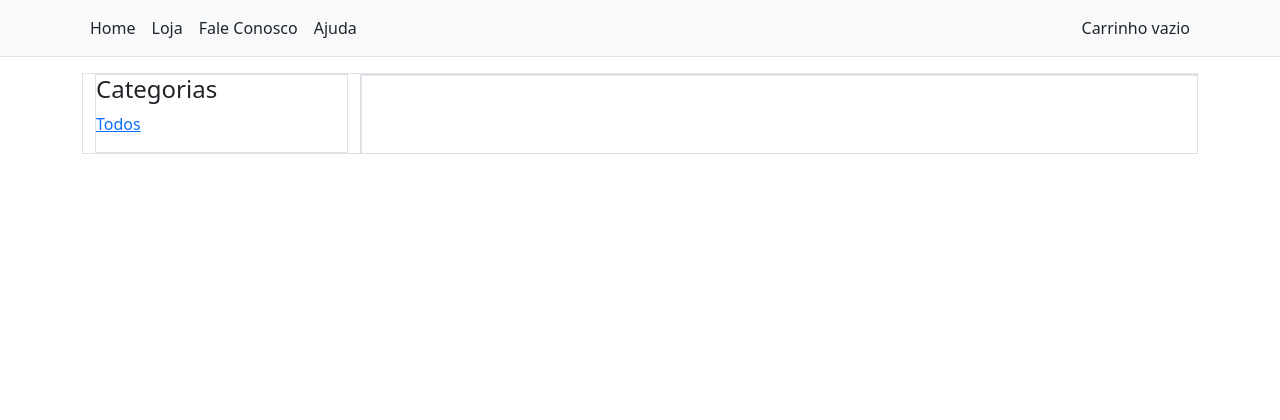
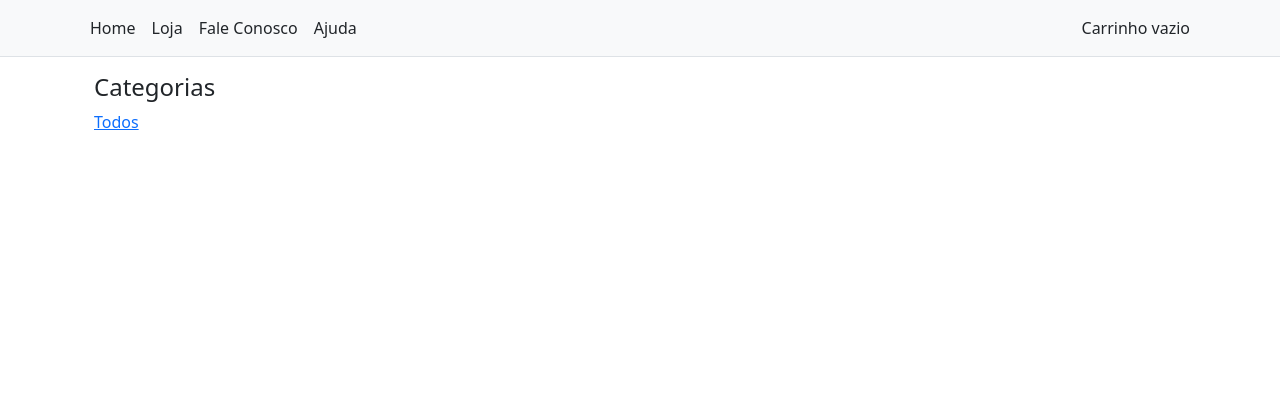
Before and after one commit to filipevsco/lojavirtual-altabooks, a Django app: template prj_lojavirtual/templates/produto/listar.html in a window 1280 px wide. Shown: the top 420 px of the page. Run offline with Django 3.2, Linux system fonts and the light colour scheme; the template is opened without the code that fills it, so the values that code supplies are empty; some libraries are stand-ins or nearby versions.

Commit message:
melhorias

```diff
--- a/prj_lojavirtual/templates/produto/listar.html
+++ b/prj_lojavirtual/templates/produto/listar.html
@@ -10,10 +10,10 @@
 
 {% block conteudo %}
     <div class="container-fluid">
-        <div class="row" style="margin-top: 1em">
+        <div class="row" style="margin-top: 1em; margin-bottom: 4em">
             <!-- INICIO COLUNA LATERAL ESQUERDA-->
-            <div class="col-lg-3 col-md-3 col-sm-6 border">
-                <div class='sidebar-module border'>
+            <div class="col-lg-3 col-md-3 col-sm-6 ">
+                <div class='sidebar-module '>
                     <h4>Categorias</h4>
                     <ol class="list-unstyled">
                         <li {% if not categoria %} class="active" {% endif %}>
@@ -30,8 +30,8 @@
                 </div>
             </div>
             <!--FIM COLUNA LATERAL ESQUERDA-->
-            <div class="col-lg-9 col-md-9 col-sm-6 border">
-                    <div class="row border">
+            <div class="col-lg-9 col-md-9 col-sm-6 ">
+                    <div class="row ">
                         {% for produto in lista_produtos %}
                             <div class="col-xxl-3 col-xl-4 col-lg-6 col-md-6 col-sm-12" style="">
                                 <div class="thumbnail text-center">
```
